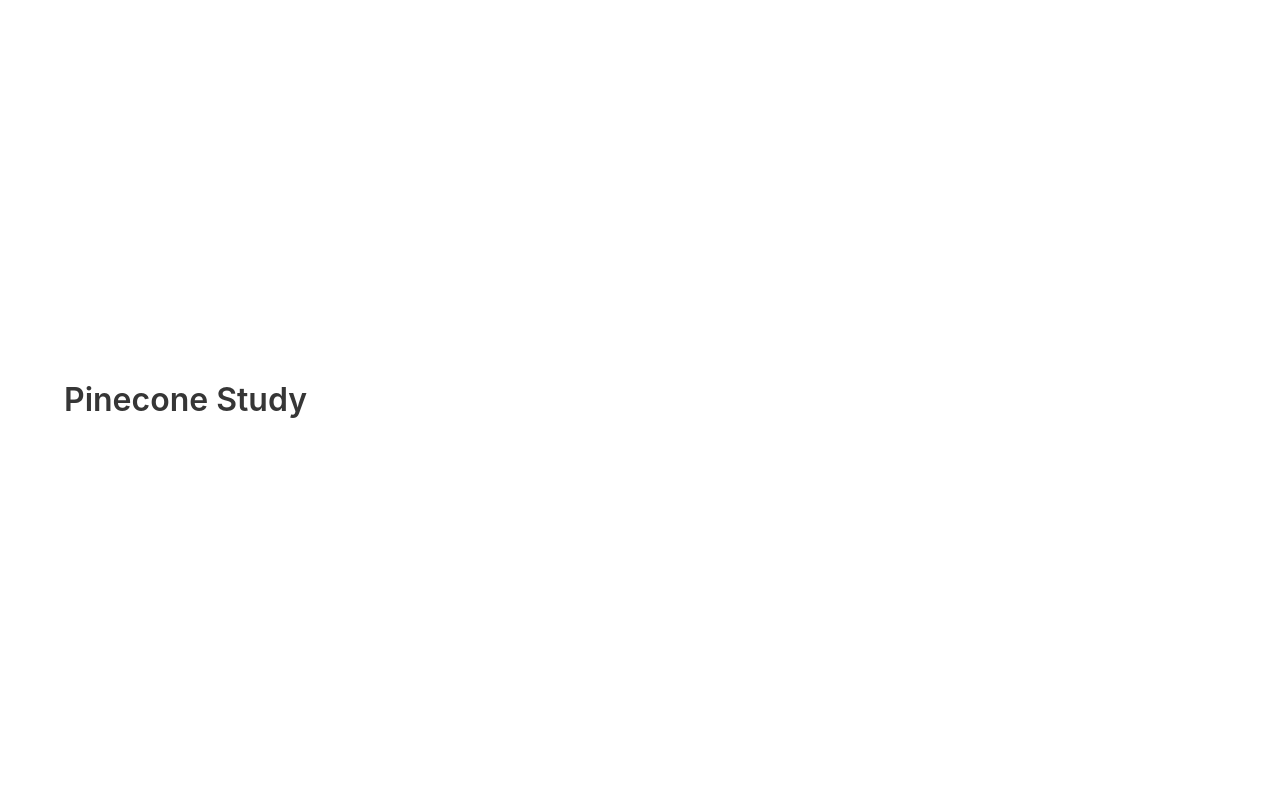
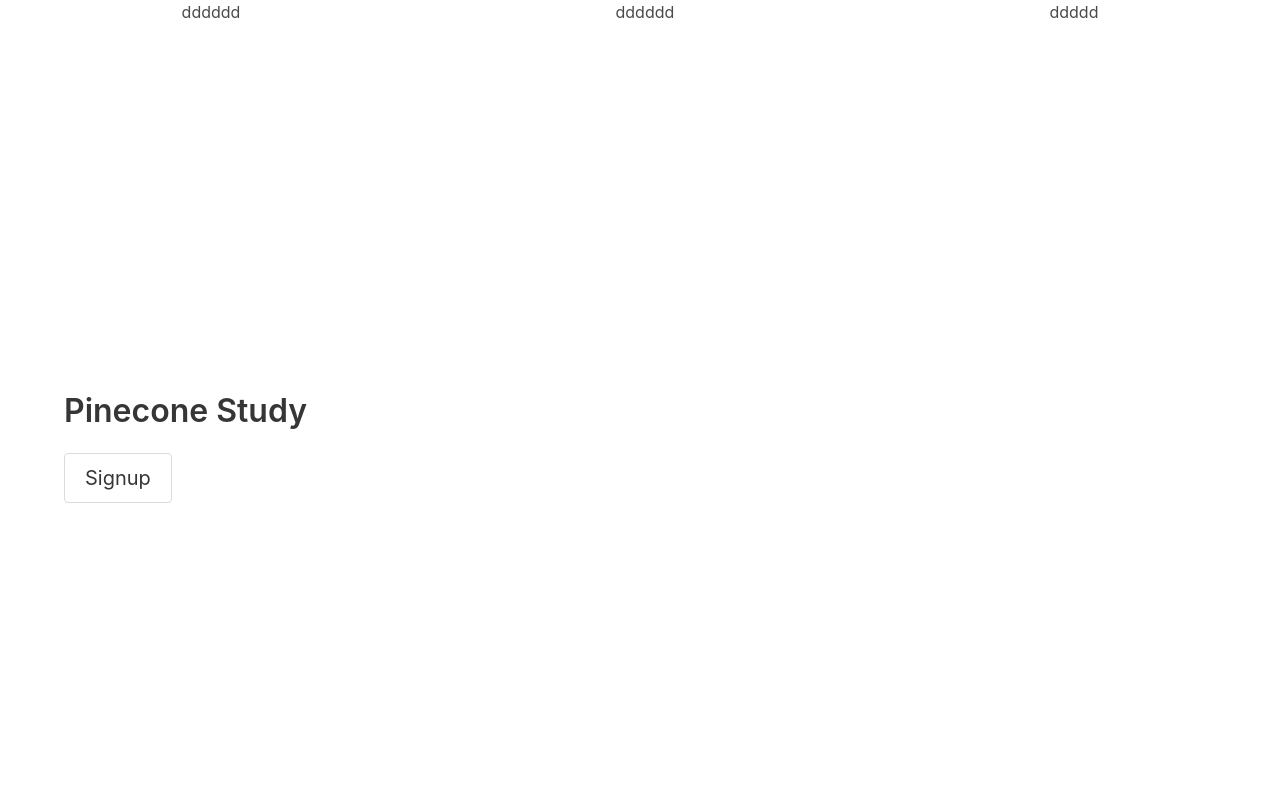
Before and after one commit to AlanWang1/mhacks12, a React (Vite) app: page / in a window 1280 px wide. Shown: the top 800 px of the page. Built offline with nearby package versions, Linux system fonts and the light colour scheme.

Commit message:
nav bar+landing

```diff
--- a/src/components/Layout.js
+++ b/src/components/Layout.js
@@ -5,7 +5,25 @@
     render() {
         return (
         <main>
+            <nav className="level is-mobile bg-aqua ">
+                <p className="level-item has-text-centered">
+
+                    dddddd
+                </p>
+                <p className="level-item has-text-centered">
+
+                        dddddd
+                </p>
+
+                <p className="level-item has-text-centered">
+
+                    ddddd
+                </p>
+
+
+            </nav>
             {this.props.children}
+
             <section className="footer">
                 <div className="container">
                     <h2 className="subtitle">Footer</h2>
--- a/src/pages/index.js
+++ b/src/pages/index.js
@@ -9,7 +9,11 @@
                     <h1 className="title">
                         Pinecone Study
                     </h1>
+                    <a className="button is-medium">
+                        Signup
+                    </a>
                 </div>
+
             </section>
         </section>
     </Layout>, document.getElementById('root'));
```
